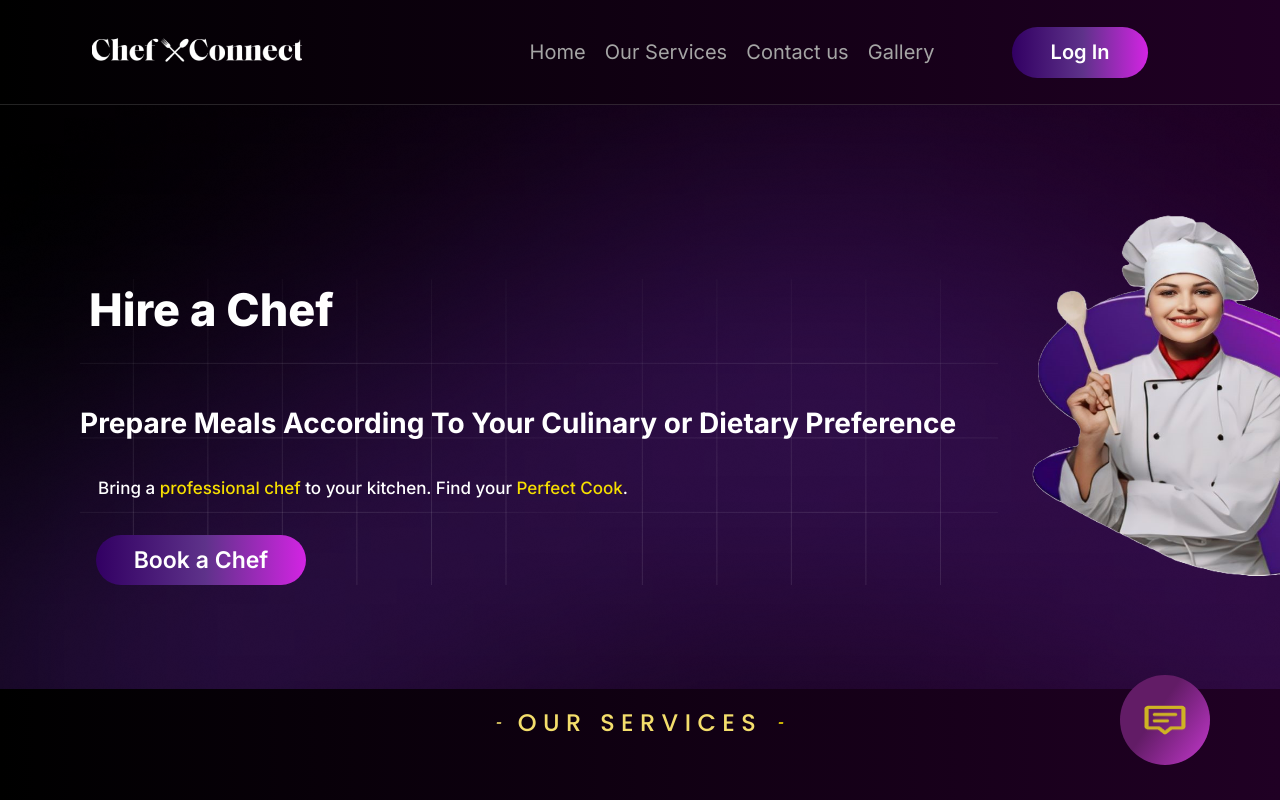
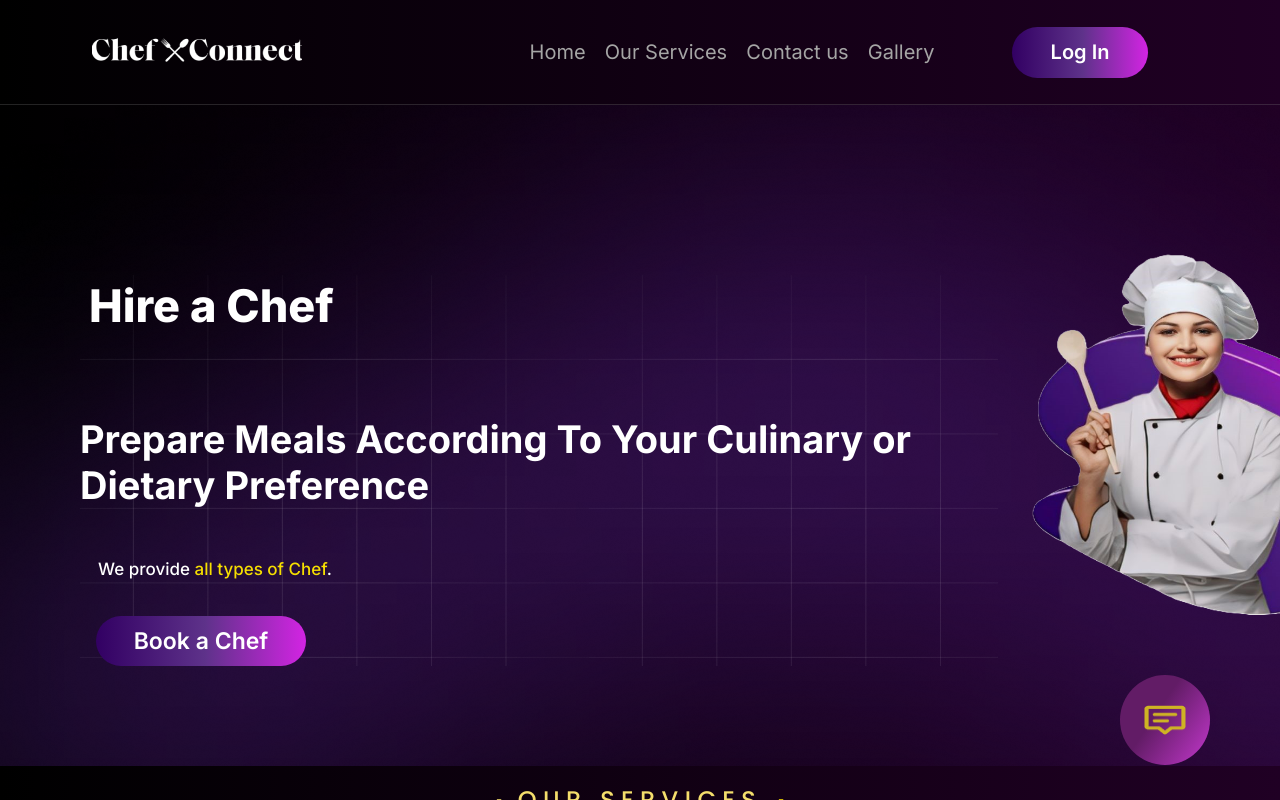
Before and after one commit to Team-Dev-Chef-Connect/Chef-Connect-Web, a React (Create React App) app in the folder frontend/: page / in a window 1280 px wide. Built offline with nearby package versions, Linux system fonts and the light colour scheme; a web font is replaced by a local one.

Commit message:
Add initial files

```diff
--- a/frontend/src/components/Hero.css
+++ b/frontend/src/components/Hero.css
@@ -17,7 +17,7 @@
 }
 
 .hero h1 {
-  font-size: 45px;
+  font-size: 65px;
   font-weight: 800;
   line-height: 60.51px;
   width: 850px;
@@ -30,7 +30,7 @@
 }
 
 .hero h4 {
-  font-size: 28px;
+  font-size: 38px;
   text-align: left;
 }
 
@@ -39,7 +39,7 @@
   height: 23px;
   gap: 0px;
   opacity: 1;
-  font-size: 19px;
+  font-size: 25px;
   font-weight: 500;
   line-height: 22.99px;
   text-align: left;
--- a/frontend/src/components/Hero.js
+++ b/frontend/src/components/Hero.js
@@ -20,7 +20,7 @@ const Hero = () => {
       <div className="herohead">
         <h1>Hire a Chef</h1>
         <h4>Prepare Meals According To Your Culinary or Dietary Preference</h4>
-        <p className="hero-description">Bring a <span className="highlight">professional chef</span> to your kitchen. Find your <span className="highlight">Perfect Cook</span>.</p>
+        <p className="hero-description">We provide <span className="highlight"> all types of Chef</span>.</p>
         <div className="booknowparent">
           <div className="booknow" onClick={handleChatClick}>Book a Chef</div>
         </div>
--- a/frontend/src/components/services.css
+++ b/frontend/src/components/services.css
@@ -96,7 +96,7 @@
   margin-top: 40px;
   margin-left: 14px;
   margin-right: 10px;
-  font-size: 18.1px;
+  font-size: 21.1px;
   font-weight: 500;
   font-family: "Inter";
   line-height: 21.91px;
@@ -126,6 +126,10 @@
   line-height: 31.51px;
   font-family: "Inter";
   letter-spacing: 0.1rem;
+  margin-top: 60px;
+}
+
+.service-card .book-now3 {
   margin-top: 80px;
 }
 
--- a/frontend/src/components/services.js
+++ b/frontend/src/components/services.js
@@ -55,7 +55,7 @@ const Services = () => {
 
         <div className="service-card">
           <h3>Chef for Home</h3>
-          <p>Professional chef / cook for your Home & kitchen needs.</p>
+          <p>Professional chef or cook for your Home & kitchen needs.</p>
           <hr />
           <ul>
             <li>Policy Verified Chef</li>
@@ -63,7 +63,7 @@ const Services = () => {
             <li>3-Month Replacement</li>
             <li>Chef on Demand</li>
           </ul>
-          <button className="book-now" onClick={handleChatClick}>BOOK NOW</button>
+          <button className="book-now book-now3" onClick={handleChatClick}>BOOK NOW</button>
         </div>
       </div>
       {isChatVisible && <Chat onClose={handleChatClose} />}
```
